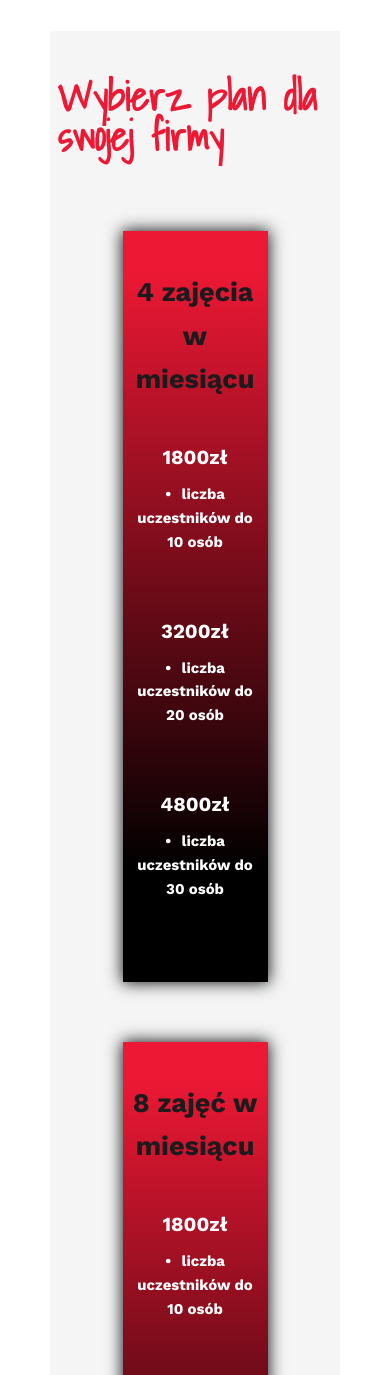
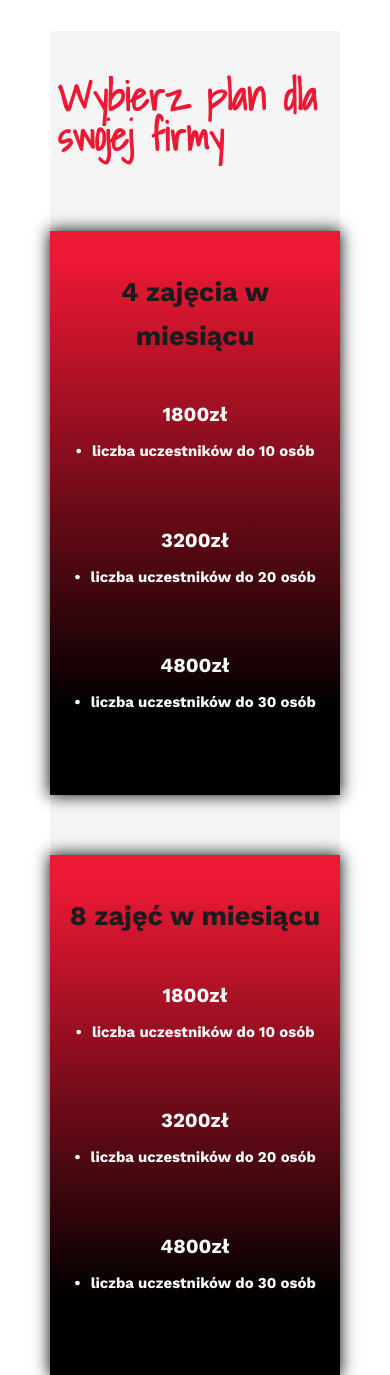
Before and after one commit to marcinWojtczak/gofit-web, a Flask app: page / in a window 390 px wide; the page is wider, and only the part inside the window is pictured. Shown: the part 1554-2929 px from the top of that part. Run offline with Flask 2, Linux system fonts and the light colour scheme; grey boxes are pictures that could not be loaded.

Commit message:
changed css

```diff
--- a/static/css/style.css
+++ b/static/css/style.css
@@ -353,6 +353,7 @@ footer {
         display: flex;
         flex-direction: column;
         justify-content: center;
+        width: 100%;
 
     }
 
@@ -471,6 +472,7 @@ footer {
         display: flex;
         width: 50%;
         flex-direction: column;
+        width: 100%;
 
     }
 
```
